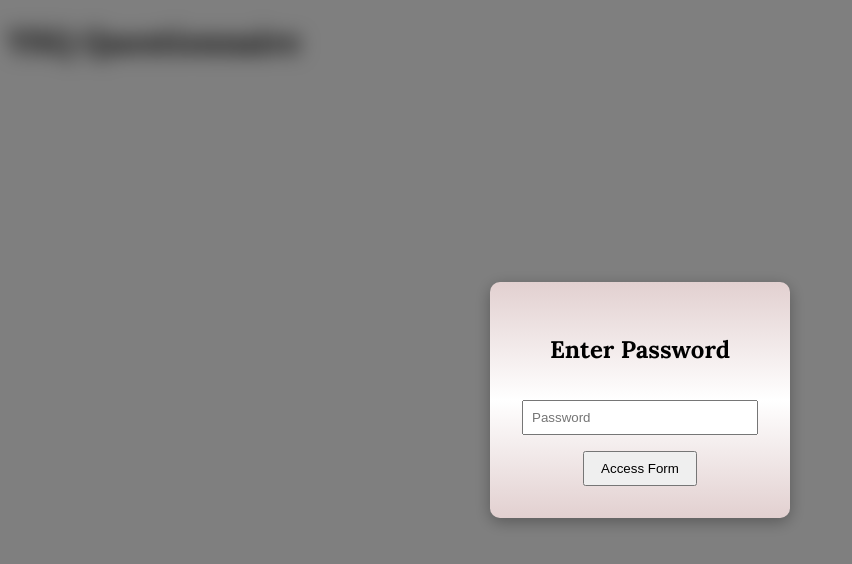
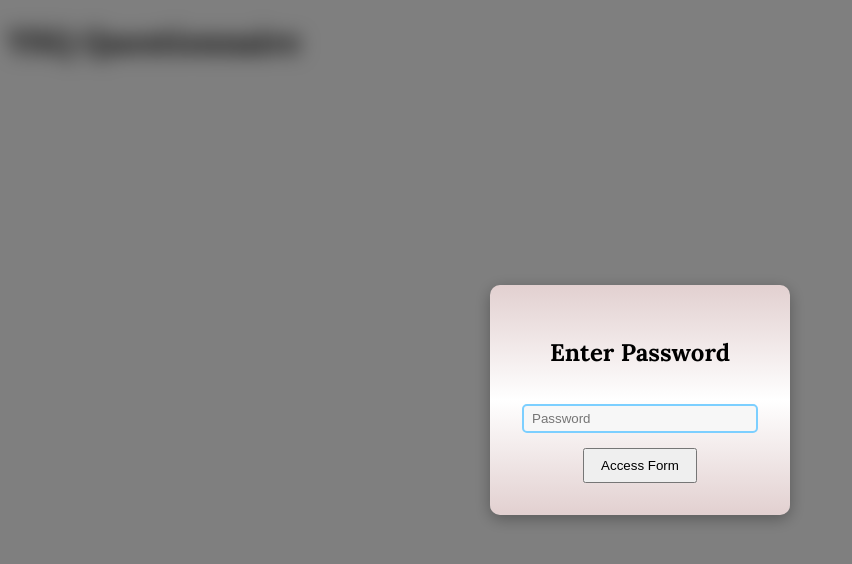
Before and after one commit to SasanTazayoni/integrate-therapy-form-manager, a React (Vite) app: page / in a window 1280 px wide. Shown: the top 564 px of the page, without its empty margins (0-852 px from the left). Built offline with nearby package versions, Linux system fonts and the light colour scheme.

Commit message:
Establish form styles

```diff
--- a/src/assets/css/styles.css
+++ b/src/assets/css/styles.css
@@ -4,6 +4,10 @@
 *::before,
 *::after {
   box-sizing: border-box;
+}
+
+html {
+  scroll-behavior: smooth;
 }
 
 h1,
@@ -55,3 +59,44 @@ body {
   pointer-events: none;
   user-select: none;
 }
+
+/* Forms */
+
+label {
+  display: block;
+  margin: 5px;
+}
+
+input[type="text"],
+input[type="email"],
+input[type="password"],
+input[type="number"],
+input[type="tel"],
+select,
+textarea {
+  border: 2px solid #7ccfff;
+  border-radius: 5px;
+  padding: 5px 8px;
+  transition: all 0.3s;
+  margin-bottom: 15px;
+  background-color: #f7f7f7;
+}
+
+input[type="text"],
+input[type="email"],
+input[type="password"],
+input[type="number"],
+input[type="tel"],
+textarea {
+  width: 100%;
+}
+
+input[type="text"]:focus,
+input[type="email"]:focus,
+input[type="password"]:focus,
+input[type="number"]:focus,
+input[type="tel"]:focus,
+textarea:focus {
+  border-color: #325aff;
+  outline: 0;
+}
```
Also changed, not shown: 1 other file (tests, documents, lock files or other folders).
